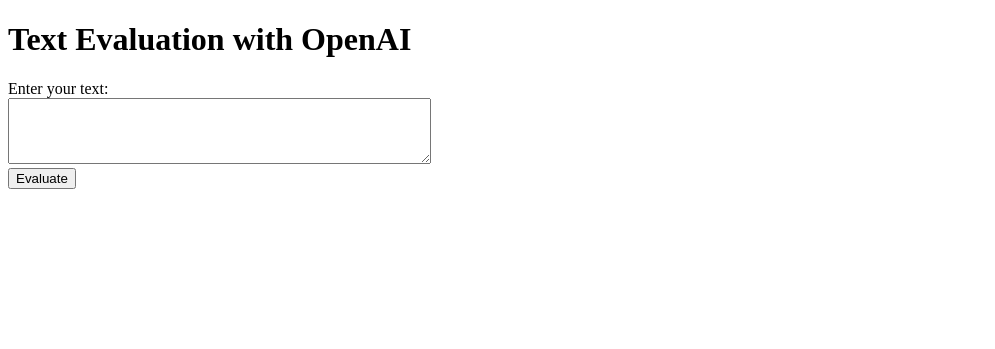
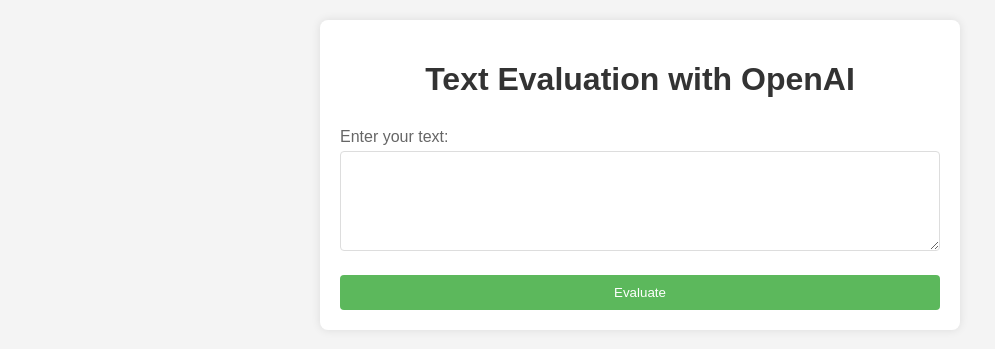
Before and after one commit to rajshirolkar/AI-developer-assistant, a FastAPI app: page / in a window 1280 px wide. Shown: the top 349 px of the page, without its empty margins (0-995 px from the left). Run offline with FastAPI, Linux system fonts and the light colour scheme.

Commit message:
UI improvements

```diff
--- a/templates/input_form.html
+++ b/templates/input_form.html
@@ -1,6 +1,6 @@
 <!-- templates/input_form.html -->
 
-<!DOCTYPE html>
+<!-- <!DOCTYPE html>
 <html>
 <head>
     <title>Text Evaluation</title>
@@ -23,4 +23,98 @@
     <p>Fluency: <span style="color: {{ score_colors.Fluency }}">{{ scores.Fluency }}</span></p>
     {% endif %}
 </body>
+</html> -->
+
+<!-- templates/input_form.html -->
+
+<!DOCTYPE html>
+<html>
+<head>
+    <title>Text Evaluation</title>
+    <style>
+        body {
+            font-family: Arial, sans-serif;
+            background-color: #f4f4f4;
+            margin: 0;
+            padding: 20px;
+        }
+        .container {
+            max-width: 600px;
+            margin: auto;
+            background: white;
+            padding: 20px;
+            border-radius: 8px;
+            box-shadow: 0 0 10px rgba(0, 0, 0, 0.1);
+        }
+        h1 {
+            color: #333;
+            text-align: center;
+        }
+        form {
+            margin-top: 30px;
+        }
+        label {
+            margin-top: 10px;
+            display: block;
+            color: #666;
+        }
+        textarea {
+            width: 100%;
+            padding: 10px;
+            margin-top: 5px;
+            margin-bottom: 20px;
+            border-radius: 4px;
+            border: 1px solid #ddd;
+            box-sizing: border-box;
+            height: 100px;
+            resize: vertical;
+        }
+        input[type=submit] {
+            width: 100%;
+            padding: 10px;
+            background-color: #5cb85c;
+            color: white;
+            border: none;
+            border-radius: 4px;
+            cursor: pointer;
+        }
+        input[type=submit]:hover {
+            background-color: #4cae4c;
+        }
+        .scores {
+            margin-top: 20px;
+            padding: 10px;
+            background-color: #eee;
+            border-left: 3px solid #5cb85c;
+        }
+        .scores p {
+            margin: 0;
+            padding: 5px 0;
+        }
+    </style>
+</head>
+<body>
+    <div class="container">
+        <h1>Text Evaluation with OpenAI</h1>
+        <form action="/generate-and-score/" method="post">
+            <label for="prompt">Enter your text:</label>
+            <textarea id="prompt" name="prompt" rows="4" cols="50"></textarea>
+            <input type="submit" value="Evaluate">
+        </form>
+
+        {% if response %}
+        <div class="response">
+            <h2>Response:</h2>
+            <p>{{ response }}</p>
+        </div>
+        <div class="scores">
+            <h2>Scores:</h2>
+            <p>Relevance: <span style="color: {{ score_colors.Relevance }}">{{ scores.Relevance }}</span></p>
+            <p>Coherence: <span style="color: {{ score_colors.Coherence }}">{{ scores.Coherence }}</span></p>
+            <p>Consistency: <span style="color: {{ score_colors.Consistency }}">{{ scores.Consistency }}</span></p>
+            <p>Fluency: <span style="color: {{ score_colors.Fluency }}">{{ scores.Fluency }}</span></p>
+        </div>
+        {% endif %}
+    </div>
+</body>
 </html>
```
